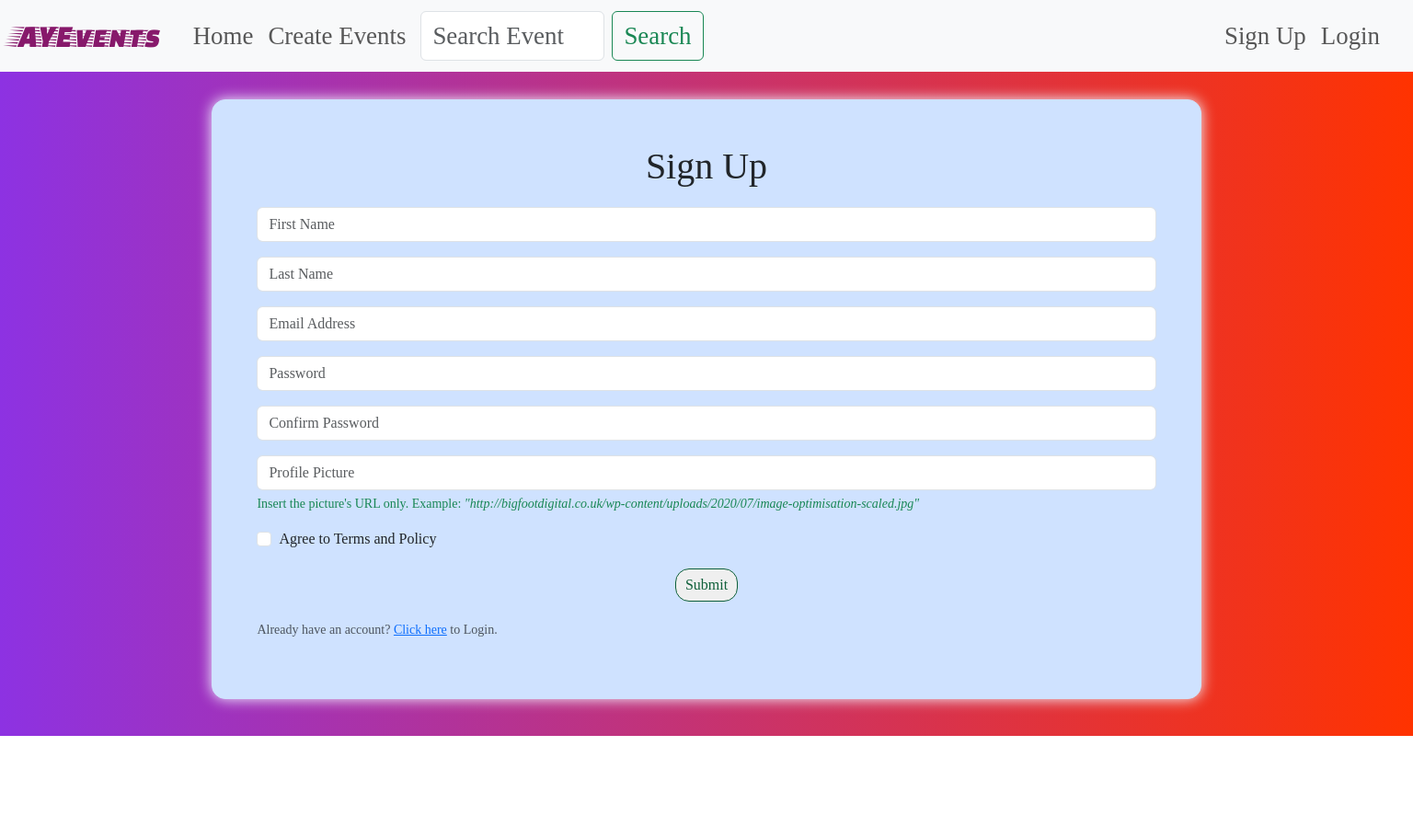
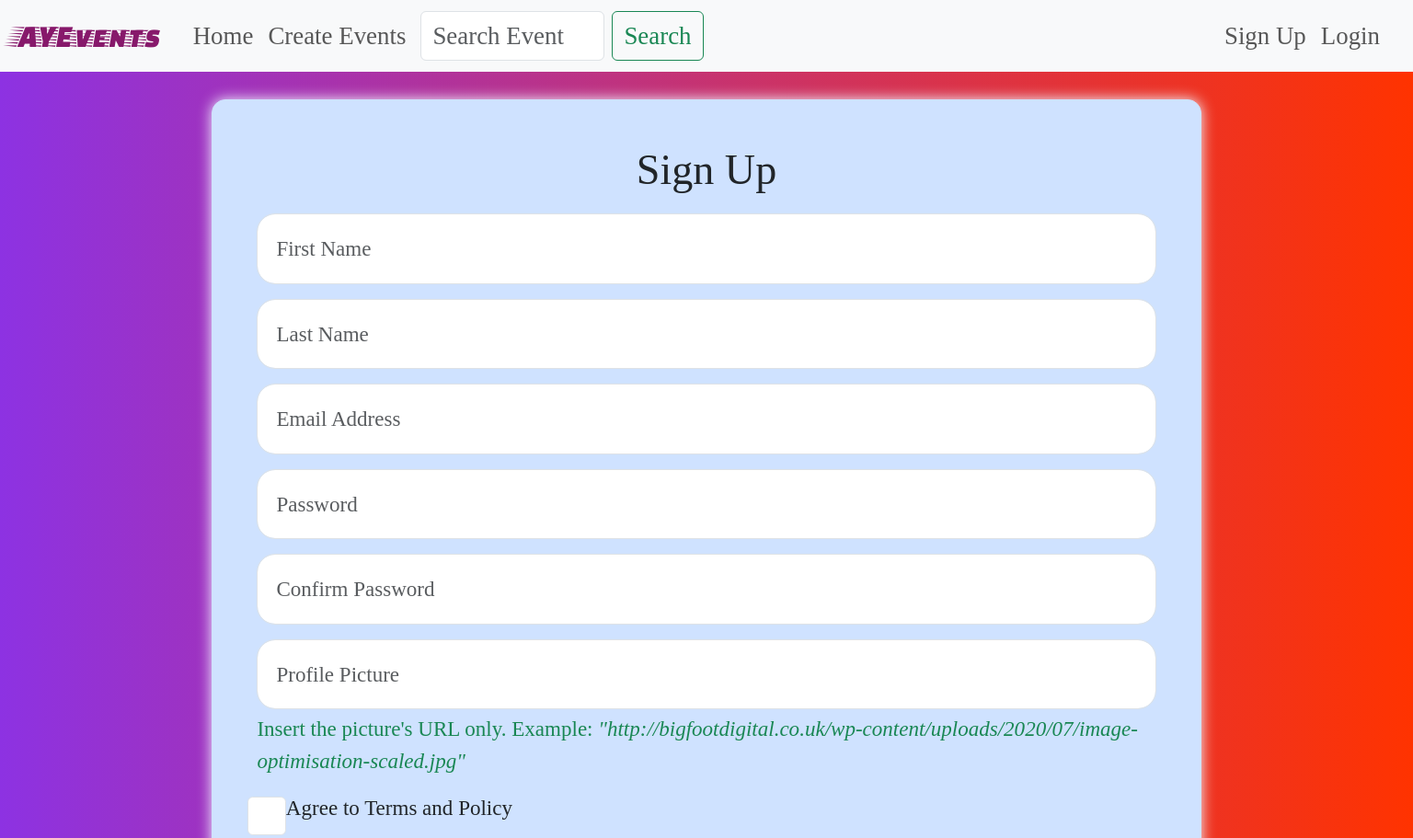
Before and after one commit to Aye-emmy/Event-Project, a plain HTML site: page signUp.html in a window 1536 px wide. Shown: the top 911 px of the page at 92% size. Before the commit the page ends 800 px from the top, so only its background shows below. Drawn offline with nearby package versions, Linux system fonts and the light colour scheme; no server answers.

Commit message:
another update

```diff
--- a/signUp.html
+++ b/signUp.html
@@ -133,12 +133,29 @@
             }
         }
 
-        @media (max-width: 3000px) {
+        @media (min-width: 1300px) {
             #searchEvent, #searchBtn, .nav-link, #logOutBtn {
                 font-size: 1.75vw;
             }
             .navbar-brand.logo {
                 font-size: 2.25vw;
+            }
+            .searchEventDiv p, a{
+                font-size: 1.5vw;
+            }
+            .searchEventDiv h1{
+                font-size: 3vw;
+            }
+            .signUp p, button{
+                font-size: 1.5vw;
+            }
+            .signUp h1{
+                font-size: 3vw;
+            }
+            .signUp input{
+                font-size: 1.5vw;
+                padding: 20px;
+                border-radius: 20px;
             }
         }
     </style>
@@ -215,11 +232,11 @@
             </div>
             <div class="mb-3">
                 <input type="text" class="form-control" name="image" placeholder="Profile Picture" required>
-                <div class="form-text text-success">Insert the picture's URL only. Example: <i>"http://bigfootdigital.co.uk/wp-content/uploads/2020/07/image-optimisation-scaled.jpg"</i></div>
+                <div class="form-text text-success"><p>Insert the picture's URL only. Example: <i>"http://bigfootdigital.co.uk/wp-content/uploads/2020/07/image-optimisation-scaled.jpg"</i></p></div>
             </div>
             <div class="mb-3 form-check">
                 <input type="checkbox" class="form-check-input" name="checkbox">
-                <label class="form-check-label" for="exampleCheck1">Agree to Terms and Policy</label>
+                <label class="form-check-label" for="exampleCheck1"><p>Agree to Terms and Policy</p></label>
                 <div id="policyText" class="form-text text-danger"></div>
             </div>
             <button type="submit">Submit</button>
```
Also changed, not shown: bookedEvents.html (+16 -1 lines), createEvent.html (+20 -2 lines), index.html (+10 -1 lines), login.html (+18 -1 lines), singleEvent.html (+10 -1 lines).
